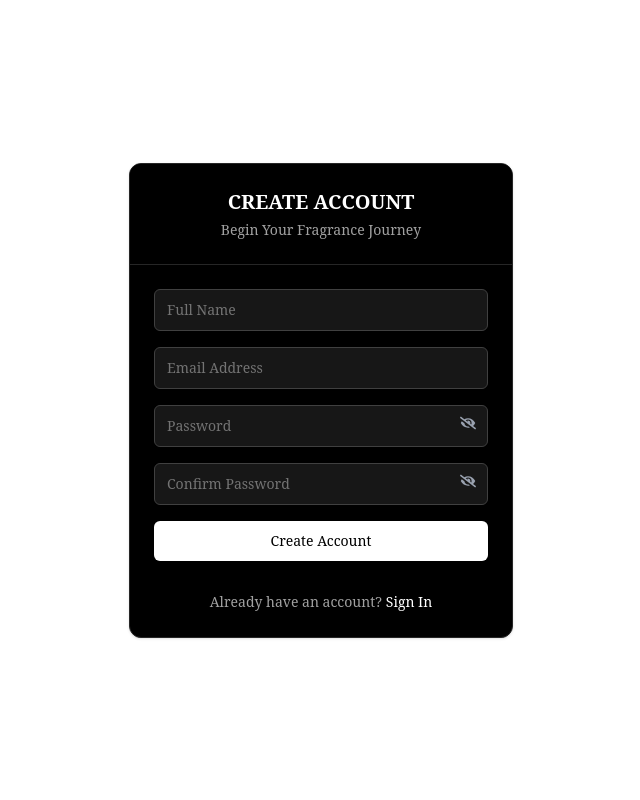
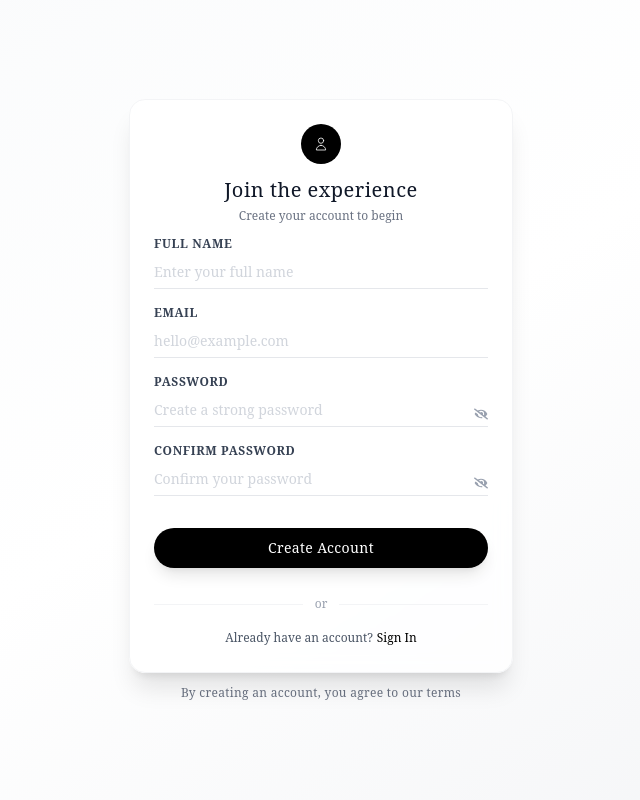
Before and after one commit to abdulmahroof3010-tech/velscent-ecommerce-frontend, a React (Vite) app: page /register in a window 1280 px wide. Shown: the top 800 px of the page, without its empty margins (319-959 px from the left). Built offline with nearby package versions, Linux system fonts and the light colour scheme; no server answers.

Commit message:
updated style of the register and verify pages

```diff
--- a/src/Pages/About.jsx
+++ b/src/Pages/About.jsx
@@ -34,12 +34,12 @@ function About() {
         <div className="flex flex-col lg:flex-row items-center lg:items-start gap-12">
 
           {/* Left Side - Image */}
-          <div className="lg:w-1/2">
+          <div className="lg:w-1/2 ">
             <div className="relative">
               <img
                 src={ab}
                 alt="VELSCENT Perfume Making"
-                className="w-full h-auto rounded-lg shadow-2xl object-cover"
+                className="w-130 h-auto ml-20 rounded-lg shadow-2xl object-cover"
               />
             </div>
           </div>
--- a/src/Pages/Register/Register.jsx
+++ b/src/Pages/Register/Register.jsx
@@ -1,11 +1,10 @@
-import React,{useState} from "react";
+import React, { useState } from "react";
 import { Formik, Form, Field } from "formik";
 import { RegisterValidation } from "./RegisterValidation";
 import { Link, useNavigate } from "react-router-dom";
 import { useAuth } from "../../contexts/AuthContext";
 import { toast } from "react-toastify";
 import { FaEye, FaEyeSlash } from "react-icons/fa";
-import { tuple } from "yup";
 
 const initialValues = {
   name: "",
@@ -21,18 +20,38 @@ function Register() {
   const [showComPassword, setShowComPassword] = useState(false);
 
   return (
-    <div className="min-h-screen bg-white flex items-center justify-center p-4">
-      <div className="max-w-sm w-full bg-black rounded-xl shadow-sm border border-neutral-800 overflow-hidden">
-        {/* Minimal Header */}
-        <div className="bg-black p-6 text-center border-b border-neutral-800">
-          <h3 className="text-xl font-semibold text-white">CREATE ACCOUNT</h3>
-          <p className="text-neutral-400 text-sm mt-1">
-            Begin Your Fragrance Journey
+    <div className="min-h-screen bg-gradient-to-br from-gray-50 via-white to-gray-100 flex items-center justify-center p-4">
+      <div className="w-full max-w-sm">
+        {/* Card */}
+        <div className="bg-white/80 backdrop-blur-sm rounded-2xl shadow-xl border border-gray-100 overflow-hidden">
+
+          {/* Header */}
+          <div className="px-6 pt-6 pb-3 text-center">
+            <div className="w-10 h-10 mx-auto mb-3 bg-black rounded-full flex items-center justify-center">
+              <svg
+                className="w-4 h-4 text-white"
+                fill="none"
+                stroke="currentColor"
+                viewBox="0 0 24 24"
+              >
+                <path
+                  strokeLinecap="round"
+                  strokeLinejoin="round"
+                  strokeWidth={1.2}
+                  d="M16 7a4 4 0 11-8 0 4 4 0 018 0zM12 14a7 7 0 00-7 7h14a7 7 0 00-7-7z"
+                />
+              </svg>
+            </div>
+            <h3 className="text-xl font-light tracking-wide text-gray-900">
+              Join the experience
+            </h3>
+            <p className="text-gray-500 text-xs mt-1 font-light">
+              Create your account to begin
             </p>
           </div>
 
-        {/* Compact Form */}
-        <div className="p-6">
+          {/* Form */}
+          <div className="px-6 pb-6">
             <Formik
               initialValues={initialValues}
               validationSchema={RegisterValidation}
@@ -46,19 +65,17 @@ function Register() {
                     password: values.password,
                   });
 
-                console.log("register Faileed:", result);
                   if (result.success) {
                     toast.success(result.message);
-
                     navigate("/verify-otp", { state: { email: values.email } });
                   } else {
                     toast.error(result.message);
                   }
                 } catch (err) {
-                console.log("Error Registering User: ", err);
-                toast.warn("Failed to Create Account !");
+                  console.error("Error Registering User:", err);
+                  toast.error("Failed to Create Account!");
                 } finally {
-
+                  setSubmitting(false);
                 }
               }}
             >
@@ -66,21 +83,21 @@ function Register() {
                 <Form className="space-y-4">
                   {/* Name Field */}
                   <div>
-                  <Field name="name" >
-                    {({field,form})=>(
+                    <label className="block text-xs uppercase tracking-wider text-gray-700 mb-1 font-semibold">
+                      Full Name
+                    </label>
+                    <Field name="name">
+                      {({ field, form }) => (
                         <input
                           {...field}
                           type="text"
-                    name="name"
-                    placeholder="Full Name"
-                    className={`w-full px-3 py-2.5 rounded-md border bg-neutral-900 text-sm text-white placeholder-neutral-500
-                      ${
+                          placeholder="Enter your full name"
+                          className={`w-full px-0 py-1.5 bg-transparent border-b text-gray-900 text-sm placeholder-gray-300 focus:outline-none focus:border-gray-900 transition-all duration-300 ${
                             errors.name && touched.name
                               ? "border-red-400"
-                        : "border-neutral-700 focus:border-white"
-                        } focus:outline-none focus:ring-1 focus:ring-white`}
-
-                        onFocus={()=>form.setFieldError("name","")}
+                              : "border-gray-200"
+                          }`}
+                          onFocus={() => form.setFieldError("name", "")}
                         />
                       )}
                     </Field>
@@ -93,21 +110,21 @@ function Register() {
 
                   {/* Email Field */}
                   <div>
+                    <label className="block text-xs uppercase tracking-wider text-gray-700 mb-1 font-semibold">
+                      Email
+                    </label>
                     <Field name="email">
-                    {({field,form})=>(
+                      {({ field, form }) => (
                         <input
                           {...field}
                           type="email"
-                      name="email"
-                      placeholder="Email Address"
-                      className={`w-full px-3 py-2.5 rounded-md border bg-neutral-900 text-sm text-white placeholder-neutral-500
-                        ${
+                          placeholder="hello@example.com"
+                          className={`w-full px-0 py-1.5 bg-transparent border-b text-gray-900 text-sm placeholder-gray-300 focus:outline-none focus:border-gray-900 transition-all duration-300 ${
                             errors.email && touched.email
                               ? "border-red-400"
-                          : "border-neutral-700 focus:border-white"
-                        } focus:outline-none focus:ring-1 focus:ring-white`}
-
-                        onFocus={()=> form.setFieldError("email","")}
+                              : "border-gray-200"
+                          }`}
+                          onFocus={() => form.setFieldError("email", "")}
                         />
                       )}
                     </Field>
@@ -119,22 +136,23 @@ function Register() {
                   </div>
 
                   {/* Password Field */}
+                  <div>
+                    <label className="block text-xs uppercase tracking-wider text-gray-700 mb-1 font-semibold">
+                      Password
+                    </label>
                     <div className="relative">
                       <Field name="password">
-                    {({field,form})=>(
-
+                        {({ field, form }) => (
                           <input
                             {...field}
                             type={showPassword ? "text" : "password"}
-                      name="password"
-                      placeholder="Password"
-                      className={`w-full px-3 py-2.5 pr-10 rounded-md border bg-neutral-900 text-sm text-white placeholder-neutral-500
-                        ${
+                            placeholder="Create a strong password"
+                            className={`w-full px-0 py-1.5 pr-8 bg-transparent border-b text-gray-900 text-sm placeholder-gray-300 focus:outline-none focus:border-gray-900 transition-all duration-300 ${
                               errors.password && touched.password
                                 ? "border-red-400"
-                          : "border-neutral-700 focus:border-white"
-                        } focus:outline-none focus:ring-1 focus:ring-white`}
-                        onFocus={()=> form.setFieldError("password","")}
+                                : "border-gray-200"
+                            }`}
+                            onFocus={() => form.setFieldError("password", "")}
                           />
                         )}
                       </Field>
@@ -142,11 +160,15 @@ function Register() {
                       <button
                         type="button"
                         onClick={() => setShowPassword(!showPassword)}
-                    className="absolute right-3 top-2.5 text-gray-400"
+                        className="absolute right-0 bottom-1.5 text-gray-400 hover:text-gray-900 transition-colors"
                       >
-                    {showPassword ? <FaEye /> : <FaEyeSlash />}
+                        {showPassword ? (
+                          <FaEye size={14} />
+                        ) : (
+                          <FaEyeSlash size={14} />
+                        )}
                       </button>
-
+                    </div>
                     {errors.password && touched.password && (
                       <small className="text-red-400 text-xs mt-1 block">
                         {errors.password}
@@ -155,25 +177,23 @@ function Register() {
                   </div>
 
                   {/* Confirm Password Field */}
+                  <div>
+                    <label className="block text-xs uppercase tracking-wider text-gray-700 mb-1 font-semibold">
+                      Confirm Password
+                    </label>
                     <div className="relative">
                       <Field name="cpassword">
-                    {({field,form})=>(
+                        {({ field, form }) => (
                           <input
                             {...field}
-
-
-
                             type={showComPassword ? "text" : "password"}
-                      name="cpassword"
-                      placeholder="Confirm Password"
-                      className={`w-full px-3 py-2.5 pr-10 rounded-md border bg-neutral-900 text-sm text-white placeholder-neutral-500
-                        ${
+                            placeholder="Confirm your password"
+                            className={`w-full px-0 py-1.5 pr-8 bg-transparent border-b text-gray-900 text-sm placeholder-gray-300 focus:outline-none focus:border-gray-900 transition-all duration-300 ${
                               errors.cpassword && touched.cpassword
                                 ? "border-red-400"
-                          : "border-neutral-700 focus:border-white"
-                        } focus:outline-none focus:ring-1 focus:ring-white`}
-
-                        onFocus={()=> form.setFieldError("cpassword","")}
+                                : "border-gray-200"
+                            }`}
+                            onFocus={() => form.setFieldError("cpassword", "")}
                           />
                         )}
                       </Field>
@@ -181,11 +201,15 @@ function Register() {
                       <button
                         type="button"
                         onClick={() => setShowComPassword(!showComPassword)}
-                    className="absolute right-3 top-2.5 text-gray-400"
+                        className="absolute right-0 bottom-1.5 text-gray-400 hover:text-gray-900 transition-colors"
                       >
-                    {showComPassword ?<FaEye /> :  <FaEyeSlash />}
+                        {showComPassword ? (
+                          <FaEye size={14} />
+                        ) : (
+                          <FaEyeSlash size={14} />
+                        )}
                       </button>
-
+                    </div>
                     {errors.cpassword && touched.cpassword && (
                       <small className="text-red-400 text-xs mt-1 block">
                         {errors.cpassword}
@@ -197,19 +221,31 @@ function Register() {
                   <button
                     type="submit"
                     disabled={isSubmitting}
-                  className="w-full bg-white hover:bg-neutral-300 text-black py-2.5 rounded-md font-medium transition-colors duration-200 disabled:opacity-50 text-sm"
+                    className="w-full bg-black hover:bg-gray-800 text-white py-2.5 rounded-full font-light tracking-wide transition-all duration-300 disabled:opacity-50 text-sm mt-4 shadow-lg hover:shadow-xl transform hover:-translate-y-0.5"
                   >
-                  {isSubmitting ? "Sending OTP...." : "Create Account"}
+                    {isSubmitting ? "Sending OTP..." : "Create Account"}
                   </button>
 
+                  {/* Divider */}
+                  <div className="relative my-3">
+                    <div className="absolute inset-0 flex items-center">
+                      <div className="w-full border-t border-gray-100"></div>
+                    </div>
+                    <div className="relative flex justify-center text-xs">
+                      <span className="px-3 bg-white text-gray-400 font-light">
+                        or
+                      </span>
+                    </div>
+                  </div>
+
                   {/* Login Link */}
-                <div className="text-center pt-3">
-                  <p className="text-neutral-400 text-sm inline">
+                  <div className="text-center">
+                    <p className="text-gray-600 text-xs font-light inline">
                       Already have an account?
                     </p>
                     <Link
                       to="/login"
-                    className="text-white hover:text-neutral-300 text-sm font-medium inline-block ml-1"
+                      className="text-black hover:text-gray-600 text-xs font-light ml-1 transition-colors border-b border-transparent hover:border-black"
                     >
                       Sign In
                     </Link>
@@ -219,6 +255,12 @@ function Register() {
             </Formik>
           </div>
         </div>
+
+        {/* Footer note */}
+        <p className="text-center text-gray-500 text-xs mt-3 font-light tracking-wide">
+          By creating an account, you agree to our terms
+        </p>
+      </div>
     </div>
   );
 }
--- a/src/Service/Axios.jsx
+++ b/src/Service/Axios.jsx
@@ -1,6 +1,6 @@
     import axios from "axios";
     import { toast } from "react-toastify";
-const API_URL = import.meta.env.VITE_API_URL;
+const API_URL = import.meta.env.VITE_API_URL ;
     export const api=axios.create({
         baseURL: API_URL,
         withCredentials:true
--- a/src/components/layout/NavBar.jsx
+++ b/src/components/layout/NavBar.jsx
@@ -85,9 +85,9 @@ function NavBar() {
             )}
 
             {openMenu && user && (
-              <div className="absolute right-0 mt-4 w-56 bg-gradient-to-b from-gray-900 to-gray-800 rounded-xl p-4">
+              <div className="absolute right-0 mt-4 w-60 bg-gradient-to-b from-gray-900 to-gray-800 rounded-xl p-4">
                 <div className="pb-3 border-b border-amber-900/30 flex items-center gap-3">
-                  <div className="w-8 h-8 rounded-full bg-gradient-to-r from-amber-700 to-amber-900 flex items-center justify-center">
+                  <div className="min-w-[30px] min-h-[30px] rounded-full bg-gradient-to-r from-amber-700 to-amber-900 flex items-center justify-center">
                     <i className="fa-solid fa-user text-amber-100 text-sm"></i>
                   </div>
                   <div>
@@ -160,7 +160,7 @@ function NavBar() {
 
           {user && (
             <div className="border-b border-amber-900/30 pb-3 flex items-center gap-3">
-              <div className="w-10 h-10 rounded-full bg-gradient-to-r from-amber-700 to-amber-900 flex items-center justify-center">
+              <div className="w-9 h-9 rounded-full bg-gradient-to-r from-amber-700 to-amber-900 flex items-center justify-center">
                 <i className="fa-solid fa-user text-amber-100"></i>
               </div>
               <div>
```
Also changed, not shown: src/Pages/Register/verifyOtp.jsx (+75 -36 lines), src/contexts/AuthContext.jsx (line endings or trailing spaces). Lines whose indentation alone changed are shown as unchanged.
